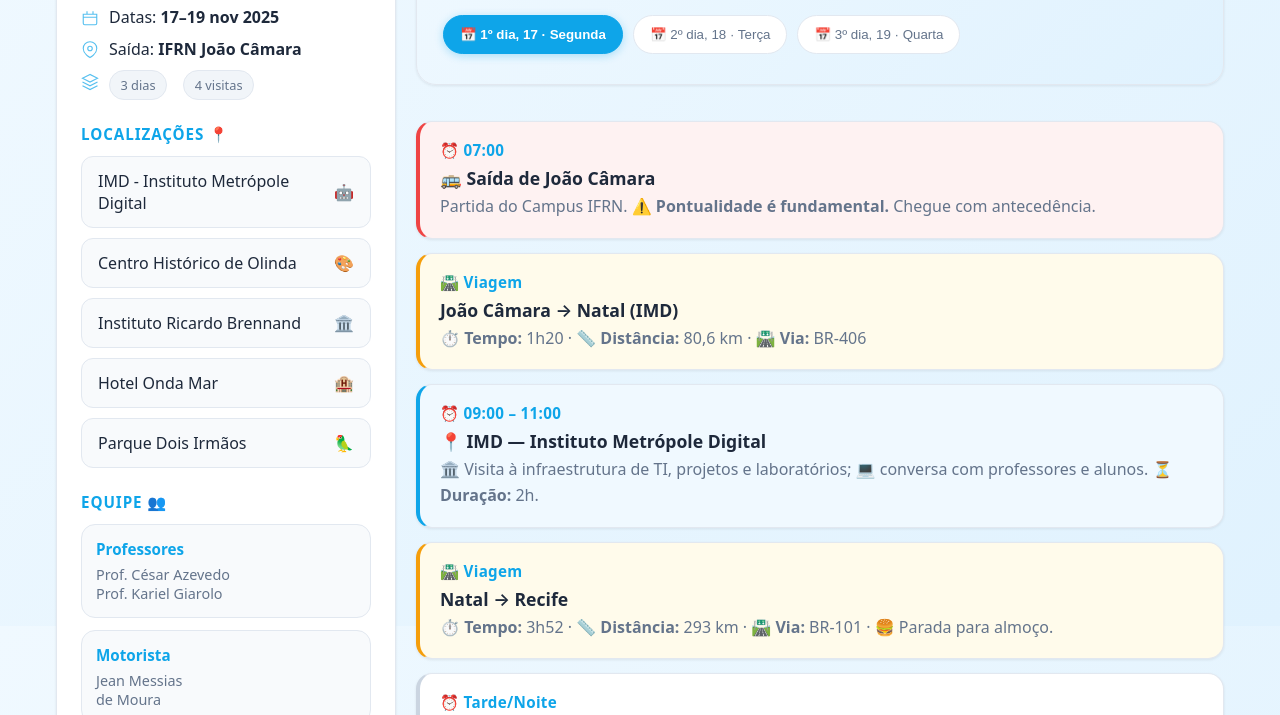
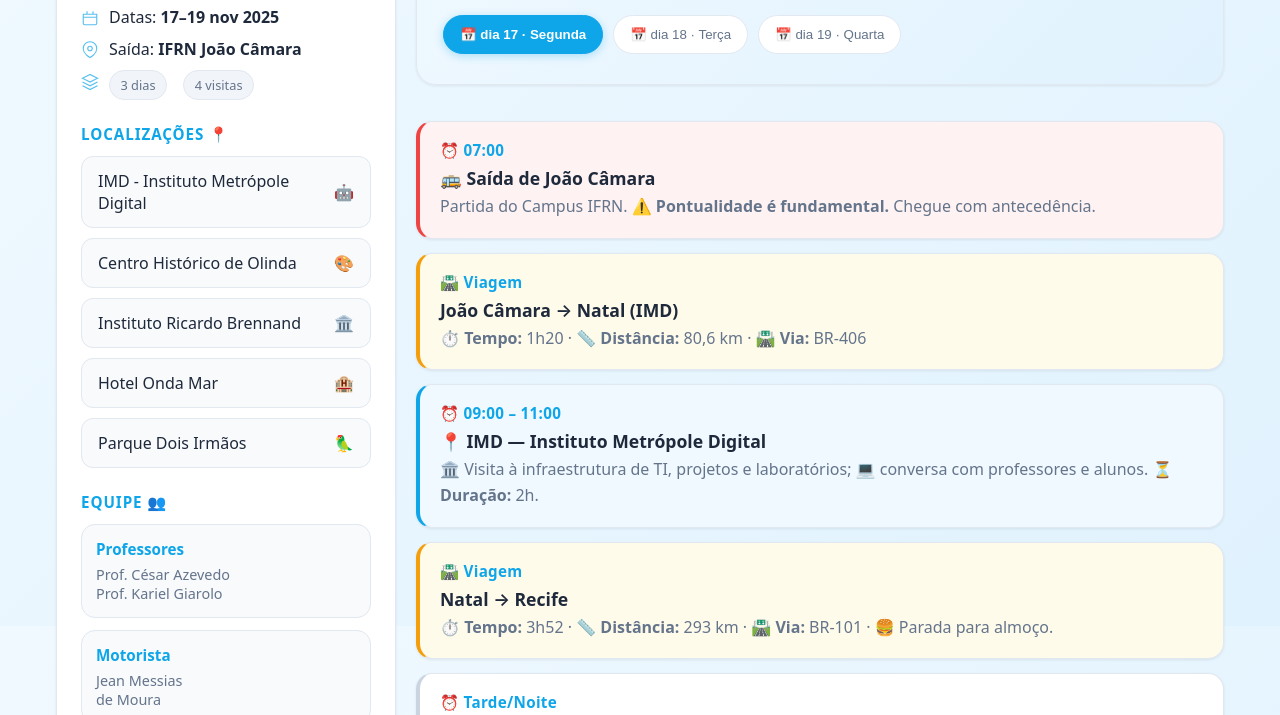
Before and after one commit to cesarazevedo/viageminfo2025, a plain HTML site: page index.html in a window 1280 px wide. Shown: the part 174-889 px from the top of the page. Drawn offline with Linux system fonts and the light colour scheme.

Commit message:
Update travel itinerary tab labels

```diff
--- a/index.html
+++ b/index.html
@@ -132,9 +132,9 @@
           <h2>🗺️ Roteiro da viagem</h2>
           <p>Visualize abaixo as atividades por dia. Clique em um dia para ver a programação detalhada com horários, locais e informações importantes.</p>
           <div class="tabs">
-            <button class="tab" id="t-dia1" aria-selected="true">📅 1º dia, 17 · Segunda</button>
-            <button class="tab" id="t-dia2" aria-selected="false">📅 2º dia, 18 · Terça</button>
-            <button class="tab" id="t-dia3" aria-selected="false">📅 3º dia, 19 · Quarta</button>
+            <button class="tab" id="t-dia1" aria-selected="true">📅 dia 17 · Segunda</button>
+            <button class="tab" id="t-dia2" aria-selected="false">📅 dia 18 · Terça</button>
+            <button class="tab" id="t-dia3" aria-selected="false">📅 dia 19 · Quarta</button>
           </div>
         </section>
 
@@ -230,7 +230,6 @@
               <li><span>🪪 Carteira de estudante</span></li>
               <li><span>💊 Medicação própria</span></li>
               <li><span>👕 Fardamento</span></li>
-              <li><span>💰 Dinheiro p/ ingressos</span></li>
             </ul>
           </div>
           <div class="check">
```
